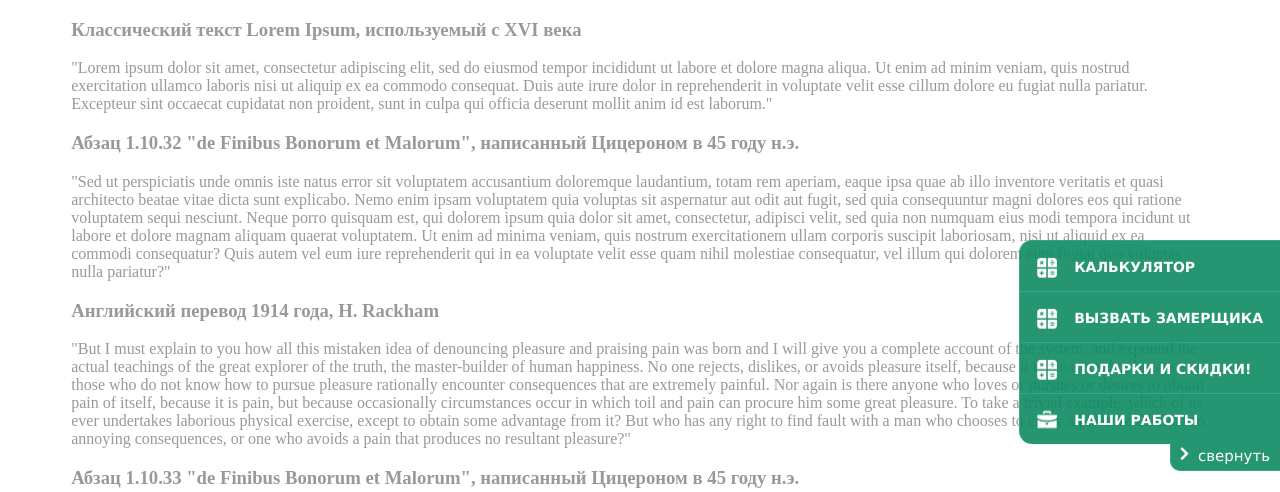
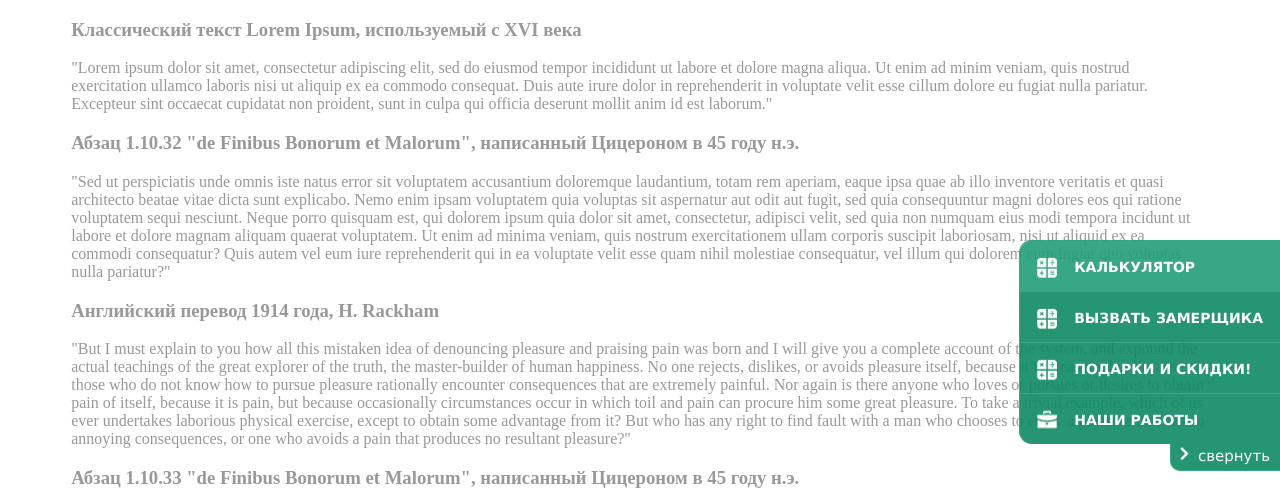
Before and after one commit to Ladlen/modal-steps, a PHP site: page / in a window 1280 px wide, with the pointer over the restyled element. Shown: the top 492 px of the page. Run offline with PHP 8.4, Linux system fonts and the light colour scheme.

Commit message:
hover for the right panel

```diff
--- a/css/window.css
+++ b/css/window.css
@@ -810,3 +810,7 @@ button.meedget_step_button {
     position: absolute;
     width: 100%;
 }
+
+#widget_right_panel ul > li:hover {
+    background-color: rgb(35,158,119) !important;
+}
```
